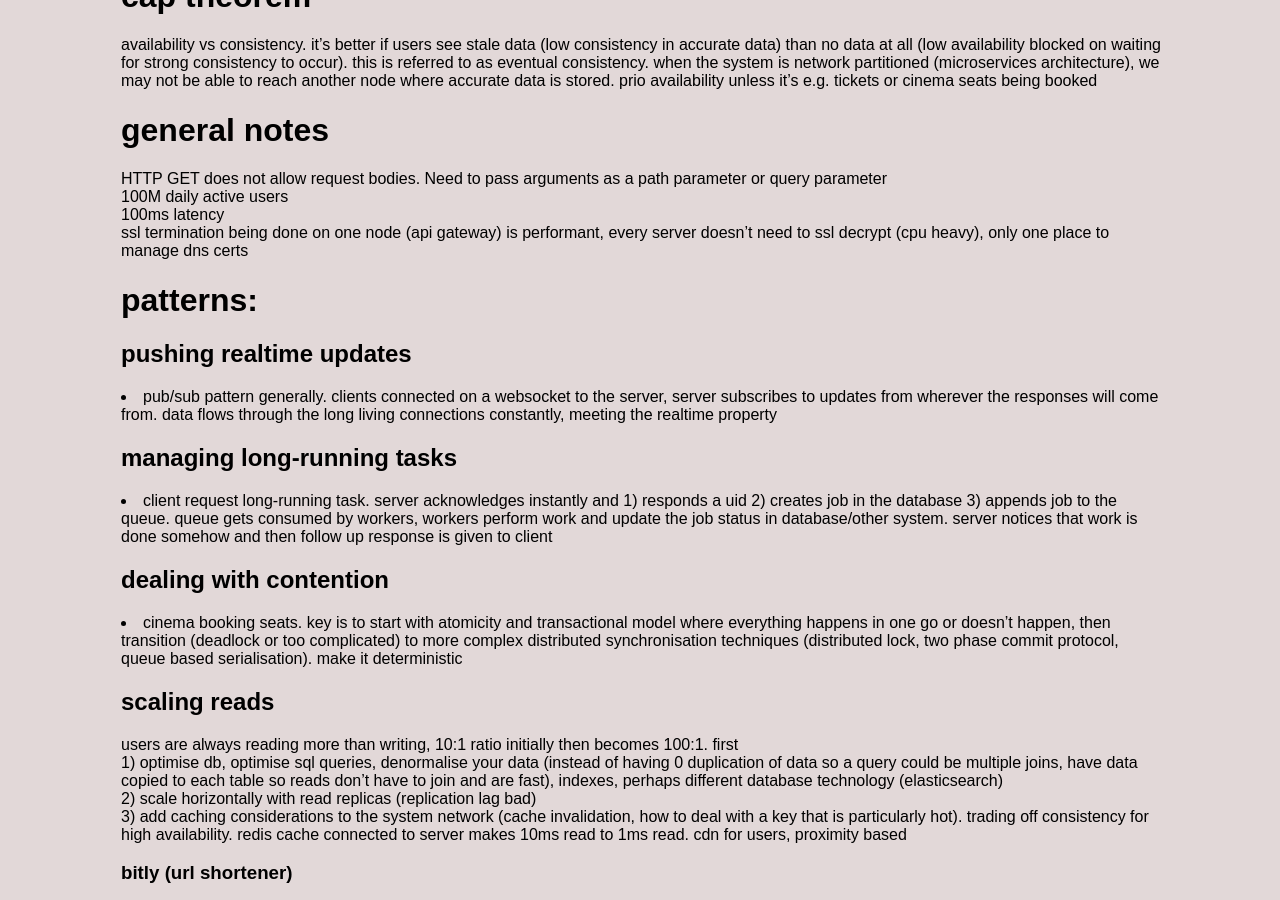
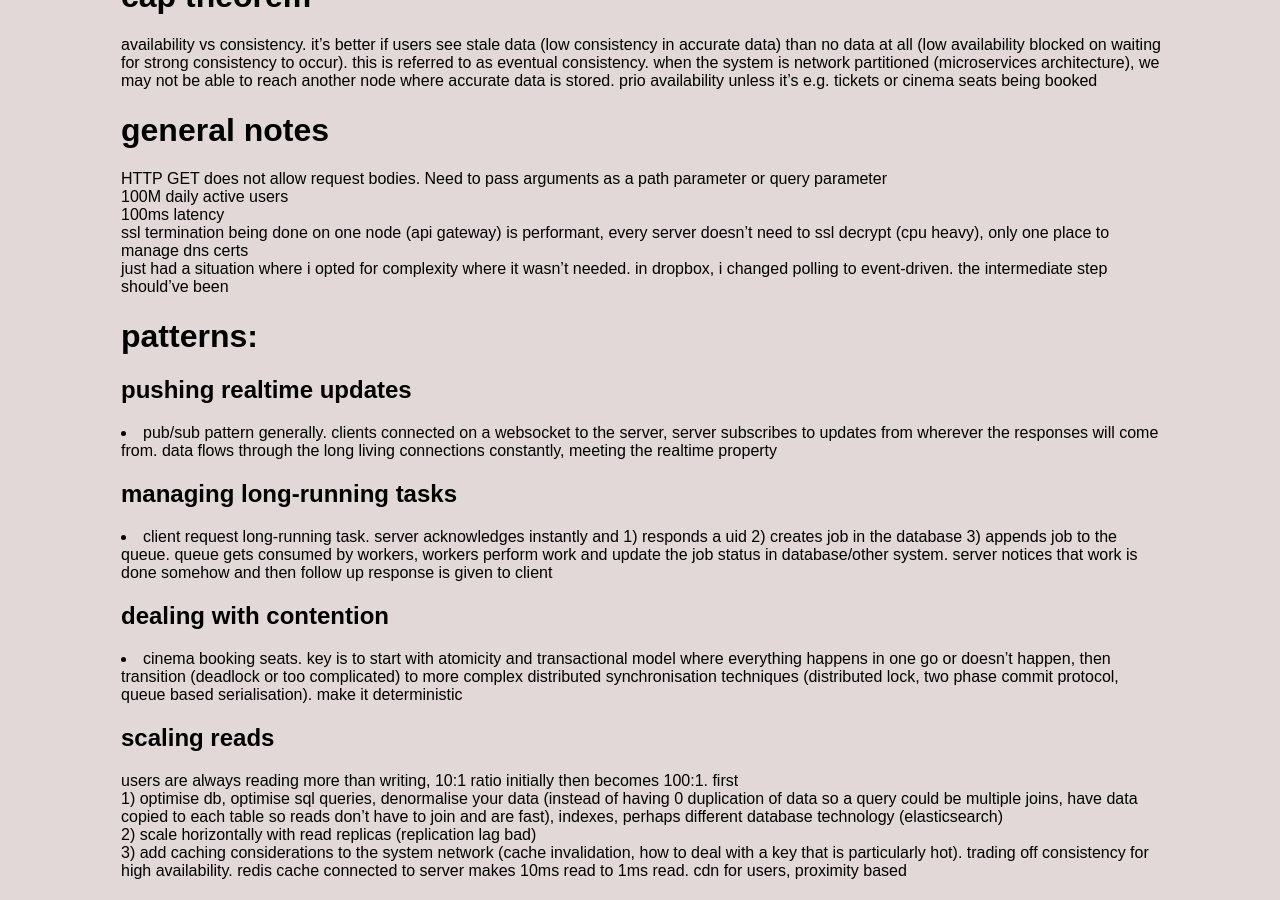
Before and after one commit to jsbaasi/jsbaasi.github.io, a Jekyll site: the page built from _posts/2026-06-06-system-design-notes.md, in a window 1280 px wide and 900 px high, scrolled down 1078 px. Built offline with Jekyll 4.4.1, drawn with Linux system fonts in a browser that asks for light colours.

Commit message:
vault backup: 2026-06-07 19:38:45

```diff
--- a/_posts/2026-06-06-system-design-notes.md
+++ b/_posts/2026-06-06-system-design-notes.md
@@ -31,6 +31,7 @@ HTTP GET does not allow request bodies. Need to pass arguments as a path paramet
 100M daily active users
 100ms latency
 ssl termination being done on one node (api gateway) is performant, every server doesn't need to ssl decrypt (cpu heavy), only one place to manage dns certs
+just had a situation where i opted for complexity where it wasn't needed. in dropbox, i changed polling to event-driven. the intermediate step should've been
 # patterns:
 ## pushing realtime updates
 - pub/sub pattern generally. clients connected on a websocket to the server, server subscribes to updates from wherever the responses will come from. data flows through the long living connections constantly, meeting the realtime property
```
